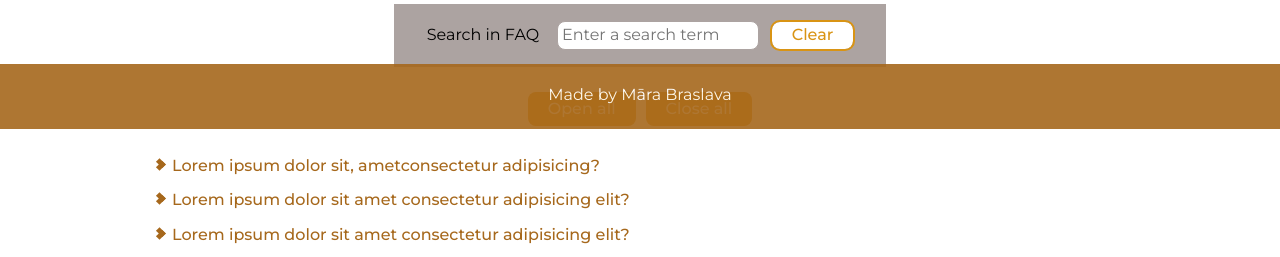
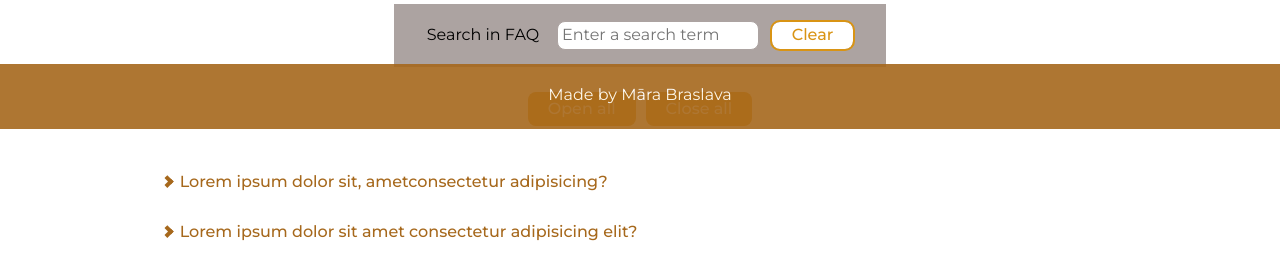
Before and after one commit to Braslava/landing_page_RTG, a website with bundled scripts: page index.html in a window 1280 px wide. Shown: the part 671-928 px from the top of the page. Built offline with nearby package versions, Linux system fonts and the light colour scheme; files whose address does not match are found by name.

Commit message:
adjusting chevron styles

```diff
--- a/sass/faq.scss
+++ b/sass/faq.scss
@@ -1,5 +1,9 @@
 @use "variables.scss" as v;
 @use "typography.scss";
+
+.questionContainer {
+    margin: 2rem 0.5rem;
+}
 
 .question {
     color: v.$darker-accent;
@@ -55,12 +59,12 @@
     height: 0.45em;
     left: 0.15em;
     position: relative;
-    top: 0.15em;
+    top: -0.1em;
     transform: rotate(-45deg);
-    vertical-align: top;
+    // vertical-align: baseline;
     width: 0.45em;
     margin-right: 8px;
-    font-size: 20px;
+    font-size: 1.2rem;
 }
 
 .chevron.right:before {
@@ -69,7 +73,9 @@
 }
 
 .chevron.bottom:before {
-    top: 0;
+    // top: 0;
+    top: -0.15em;
+
     transform: rotate(135deg);
 }
 
```
Also changed, not shown: styles.css, 1 other file.
